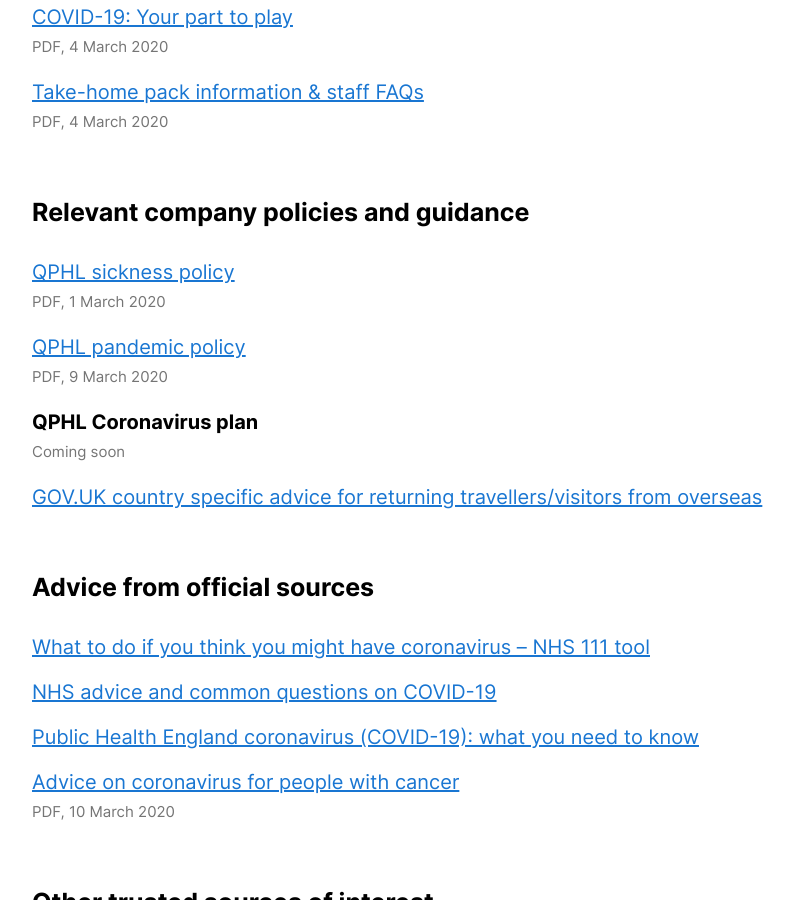
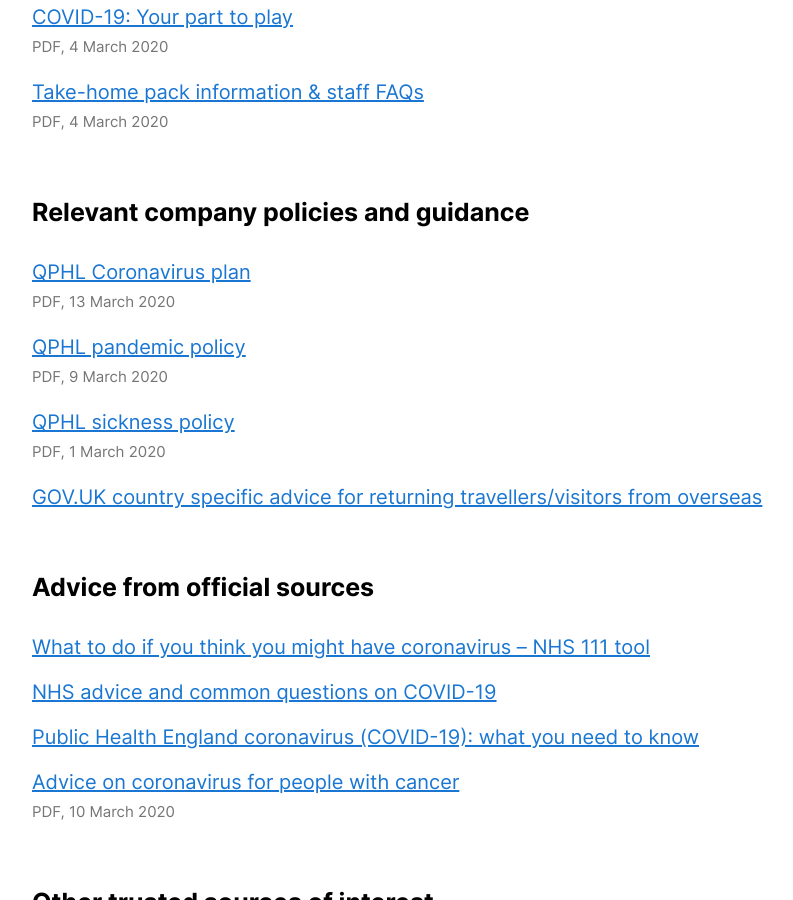
Before and after one commit to cognisant/qphl.co, a Jekyll site: the page built from coronavirus.md, in a window 1280 px wide and 900 px high, scrolled down 538 px. Shown: the whole window, without its empty margins (158-951 px from the left). Built offline with Jekyll 4.4.1, drawn with Linux system fonts in a browser that asks for light colours.

Commit message:
Adds QPHL coronavirus plan

```diff
--- a/_includes/header.html
+++ b/_includes/header.html
@@ -7,7 +7,7 @@
     <link rel="apple-touch-icon" href="/apple-touch-icon.png">
     <meta name="apple-mobile-web-app-capable" content="yes">
     <meta name="apple-mobile-web-app-status-bar-style" content="translucent">
-    {% if page.title contains "Coronavirus" %}<meta name="apple-mobile-web-app-title" content="COVID-19 Info">{% endif %}
+    {% if page.title contains "Coronavirus" %}<meta name="apple-mobile-web-app-title" content="Coronavirus Info">{% endif %}
     <style>
         @font-face {
             font-display: swap;
--- a/coronavirus.md
+++ b/coronavirus.md
@@ -12,14 +12,12 @@
 - [COVID-19: Your part to play](/downloads/covid-19-your-part-to-play.pdf) <small>PDF, 4 March 2020</small>
 - [Take-home pack information & staff FAQs](/downloads/take-home-pack-information.pdf) <small>PDF, 4 March 2020</small>
 
-
 ## Relevant company policies and guidance
 
+- [QPHL Coronavirus plan](/documents/qphl-coronavirus-plan.pdf) <small>PDF, 13 March 2020</small>
+- [QPHL pandemic policy](/downloads/qphl-pandemic-policy.pdf) <small>PDF, 9 March 2020</small>
 - [QPHL sickness policy](/downloads/qphl-sickness-policy.pdf) <small>PDF, 1 March 2020</small>
-- [QPHL pandemic policy](/downloads/qphl-pandemic-policy.pdf) <small>PDF, 9 March 2020</small>
-- **QPHL Coronavirus plan** <small>Coming soon</small>
 - [GOV.UK country specific advice for returning travellers/visitors from overseas](https://www.gov.uk/government/publications/covid-19-specified-countries-and-areas/covid-19-specified-countries-and-areas-with-implications-for-returning-travellers-or-visitors-arriving-in-the-uk)
-
 
 ## Advice from official sources
 
@@ -27,7 +25,6 @@
 - [NHS advice and common questions on COVID-19](https://www.nhs.uk/conditions/coronavirus-covid-19/)
 - [Public Health England coronavirus (COVID-19): what you need to know](https://publichealthmatters.blog.gov.uk/2020/01/23/wuhan-novel-coronavirus-what-you-need-to-know/)
 - [Advice on coronavirus for people with cancer](/downloads/advice-on-coronavirus-for-people-with-cancer.pdf) <small>PDF, 10 March 2020</small>
-
 
 ## Other trusted sources of interest
 
@@ -42,7 +39,6 @@
 - [Public information resource](https://campaignresources.phe.gov.uk/resources/campaigns/101-coronavirus-/resources)
 - [Track coronavirus cases (desktop)](https://www.arcgis.com/apps/opsdashboard/index.html#/f94c3c90da5b4e9f9a0b19484dd4bb14)
 - [Track coronavirus cases (mobile)](https://www.arcgis.com/apps/opsdashboard/index.html#/ae5dda8f86814ae99dde905d2a9070ae)
-
 
 ## Resources and posters
 
```
Also changed, not shown: 1 other file.
